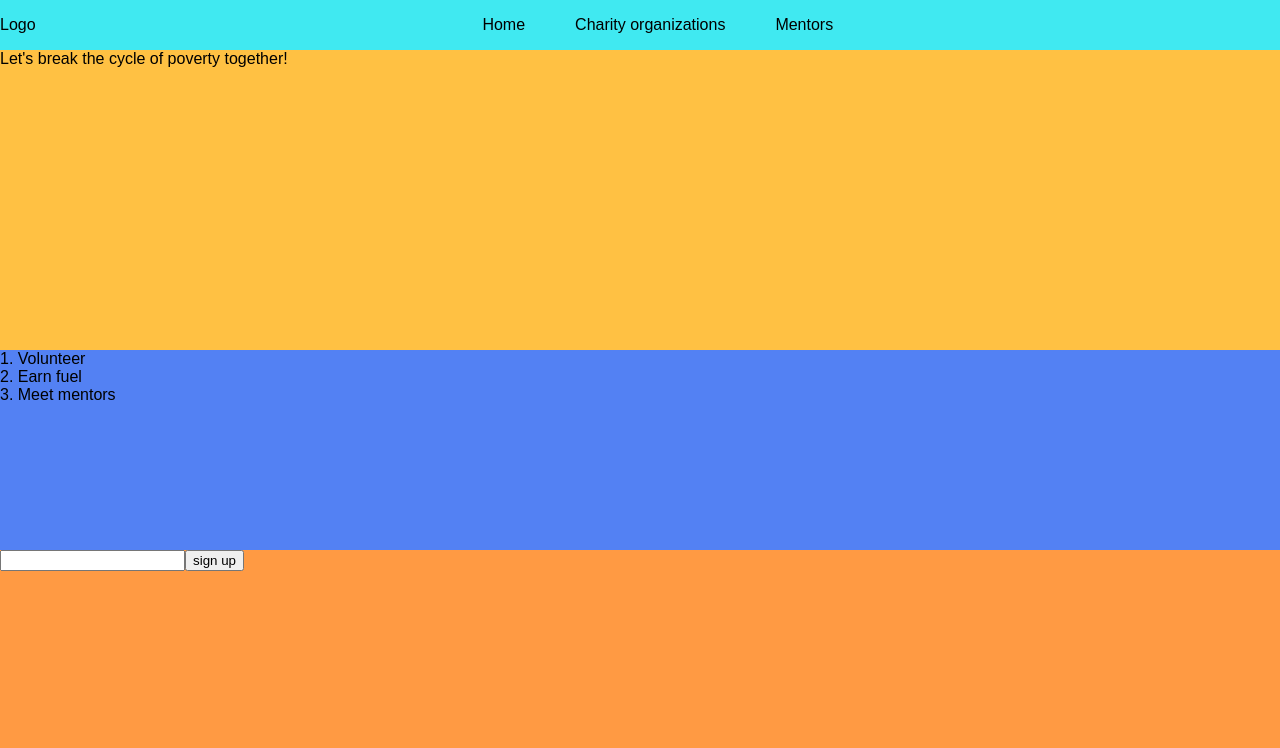
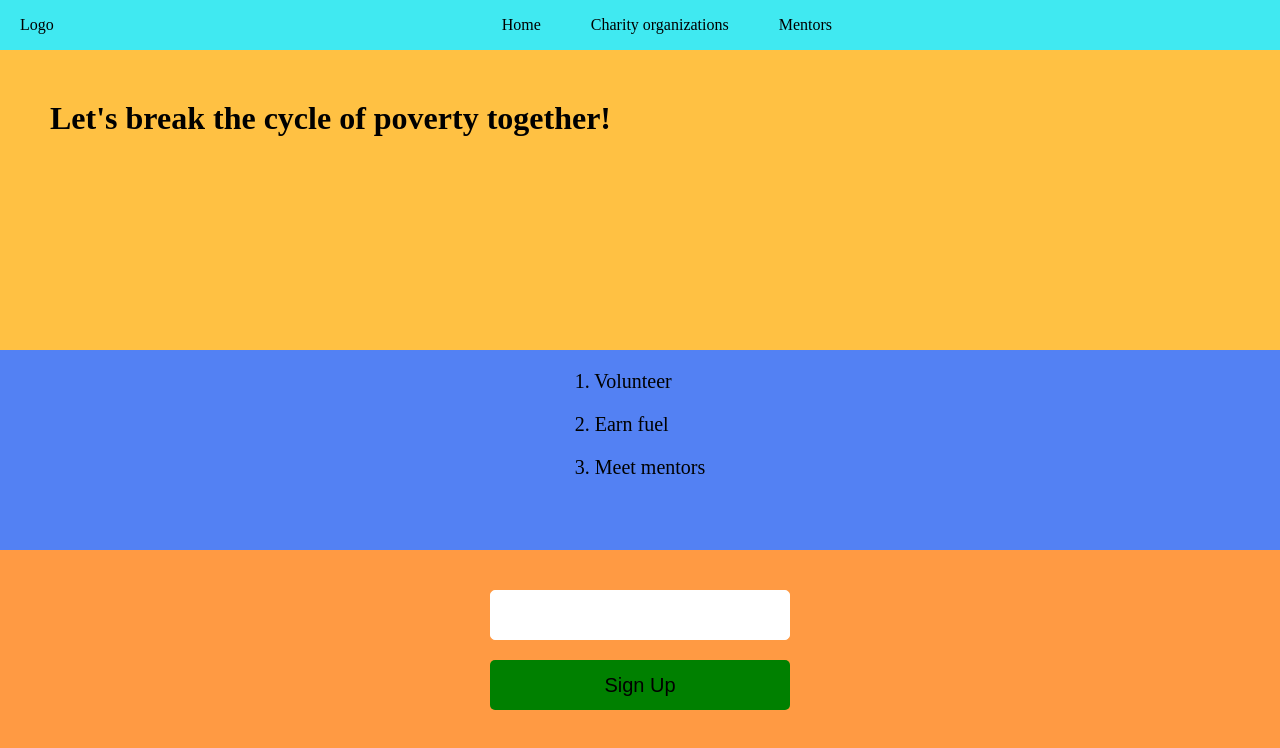
Before and after one commit to humble92/fuelbag, a React (Create React App) app: page / in a window 1280 px wide. Shown: the top 748 px of the page. Built offline with nearby package versions, Linux system fonts and the light colour scheme.

Commit message:
simple layout

```diff
--- a/src/App/Header.js
+++ b/src/App/Header.js
@@ -8,7 +8,11 @@ export default () => (
     width: '100%',
     height: 50,
   }}>
-    <div>Logo</div>
+    <div style={{
+      paddingLeft: 20,
+    }}>
+      Logo
+    </div>
     <div style={{
       display: 'flex',
       width: '100%',
--- a/src/App/Home.js
+++ b/src/App/Home.js
@@ -5,18 +5,57 @@ export default () => (
     <div style={{
       backgroundColor: '#FFC143',
       height: 300,
-    }}>Let's break the cycle of poverty together!</div>
+    }}>
+      <h1 style={{
+        paddingTop: 50,
+        paddingLeft: 50,
+      }}>Let's break the cycle of poverty together!</h1>
+    </div>
     <div style={{
       backgroundColor: '#5381F3',
       height: 200,
+      display: 'flex',
+      justifyContent: 'center',
     }}>
-      <div>1. Volunteer</div>
-      <div>2. Earn fuel</div>
-      <div>3. Meet mentors</div>
+      <div style={{
+        paddingTop: 20,
+        fontSize: 20,
+      }}>
+        <div>1. Volunteer</div>
+        <div style={{paddingTop: 20}}>2. Earn fuel</div>
+        <div style={{paddingTop: 20}}>3. Meet mentors</div>
+      </div>
     </div>
-    <div>
-      <input type="text" />
-      <button>sign up</button>
+    <div style={{
+      display: 'flex',
+      justifyContent: 'center',
+    }}>
+      <div style={{
+        paddingTop: 40,
+      }}>
+        <div>
+          <input type="text" style={{
+            outline: 'none',
+            fontSize: 20,
+            height: 50,
+            width: 300,
+            borderRadius: 5,
+            padding: 15,
+            border: '1px solid white',
+          }}/>
+        </div>
+        <button style={{
+          fontSize: 20,
+          marginTop: 20,
+          width: 300,
+          height: 50,
+          borderRadius: 5,
+          backgroundColor: 'green',
+          border: 0,
+        }}>
+          Sign Up
+        </button>
+      </div>
     </div>
   </div>
 )
--- a/src/index.css
+++ b/src/index.css
@@ -1,5 +1,11 @@
-body {
+*,
+*::before,
+*::after {
+  box-sizing: border-box;
   margin: 0;
   padding: 0;
-  font-family: sans-serif;
 }
+
+html {
+  -webkit-font-smoothing: antialiased;
+}
```
